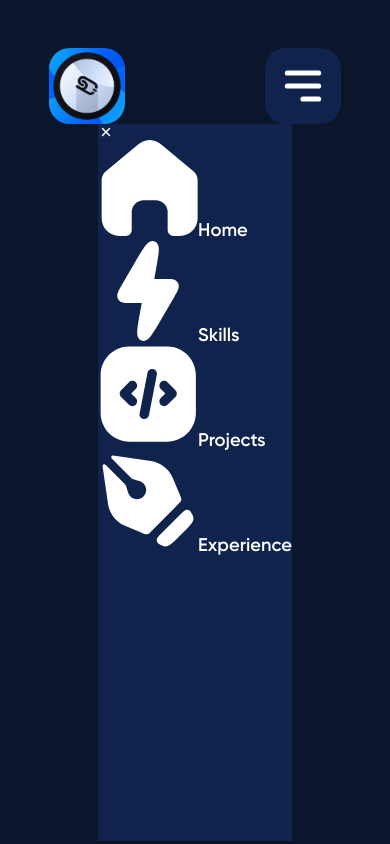
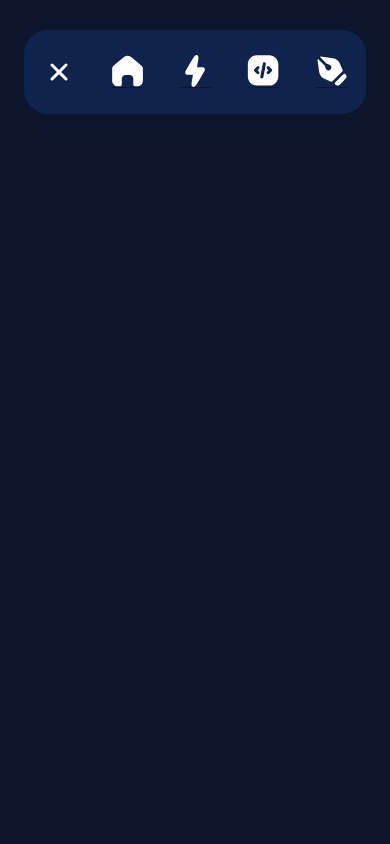
Before and after one commit to SawyerDiamond/portfolio24, a React (Create React App) app in the folder frontend_react/: page / in a window 390 px wide. Both pictures are taken after a click on the icon 303 px from the left and 86 px from the top of the page. Built offline with nearby package versions, Linux system fonts and the light colour scheme.

Commit message:
Added mobile navigation.

```diff
--- a/frontend_react/src/App.scss
+++ b/frontend_react/src/App.scss
@@ -72,3 +72,7 @@ p {
     padding: 4rem 1rem 2rem;
   }
 }
+
+.hidden {
+  display: none;
+}
--- a/frontend_react/src/components/Nav/Nav.jsx
+++ b/frontend_react/src/components/Nav/Nav.jsx
@@ -5,7 +5,7 @@ import { images, icons } from "../../constants";
 import { HiMenuAlt3 } from "react-icons/hi";
 import { IoClose } from "react-icons/io5";
 import { motion } from "framer-motion";
-import { useState } from "react";
+import { useState, useEffect } from "react";
 
 const Nav = () => {
   const [toggle, setToggle] = useState(false);
@@ -37,35 +37,33 @@ const Nav = () => {
         </a>
       </div>
       <div className="mobile-container" aria-label="mobile-container">
-        <div className="navbar-mobile flex--spaced">
-          <img src={images.logo} className="navbar-mobile__logo" alt="logo" />
+        <div className={`navbar-mobile flex--spaced ${toggle ? "hidden" : ""}`}>
+          <img
+            src={images.logo}
+            className={`navbar-mobile__logo ${toggle ? "hidden" : ""}`}
+            alt="logo"
+          />
           <HiMenuAlt3
             onClick={() => setToggle(true)}
-            className="navbar-mobile__icon"
+            className={`navbar-mobile__icon ${toggle ? "hidden" : ""}`}
             color="white"
           />
         </div>
 
         {toggle && (
           <motion.div
-            whileInView={{ x: [300, 0] }}
-            transition={{ duration: 0.85, ease: "easeIn" }}
+            whileInView={{ x: [400, 0] }}
+            transition={{ duration: 0.4, ease: "easeOut" }}
             className="mobile__menu">
             <IoClose onClick={() => setToggle(false)} color="white" />
             {["Home", "Skills", "Projects", "Experience"].map((item) => (
               <ul>
-                <li key={"link-${item}"}>
+                <li key={"link-${item}"} className="mobile__menu-item">
                   <img
                     className="mobile__menu-icon"
                     src={icons[item]}
                     alt="icon"
                   />
-                  <a
-                    className="mobile__menu-label"
-                    href={`#${item}`}
-                    onClick={() => setToggle(false)}>
-                    {item}
-                  </a>
                 </li>
               </ul>
             ))}
--- a/frontend_react/src/components/Nav/Nav.scss
+++ b/frontend_react/src/components/Nav/Nav.scss
@@ -162,9 +162,31 @@
 }
 .mobile__menu {
   display: flex;
-  justify-items: center;
-  flex-direction: column;
-  width: 87.5;
-  height: 85vh;
+  justify-content: space-around;
+  align-items: center;
+  flex-direction: row;
+
+  z-index: 2;
+
+  margin-top: 3.5vh;
+  width: 87.5vw;
+  height: 10vh;
+
+  border-radius: 1.5rem;
   background-color: var(--navy-secondary);
+  svg {
+    width: 2rem;
+    height: 2rem;
+  }
 }
+
+.mobile__menu-item {
+  display: flex;
+  justify-content: space-around;
+  align-items: center;
+  border-bottom: 1px solid var(--navy-primary);
+}
+.mobile__menu-icon {
+  width: 2rem;
+  height: 2rem;
+}
```
Also changed, not shown: 2 other files (tests, documents, lock files or other folders).
